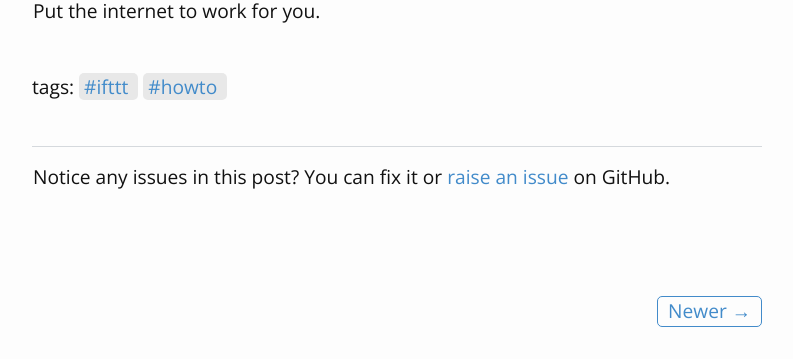
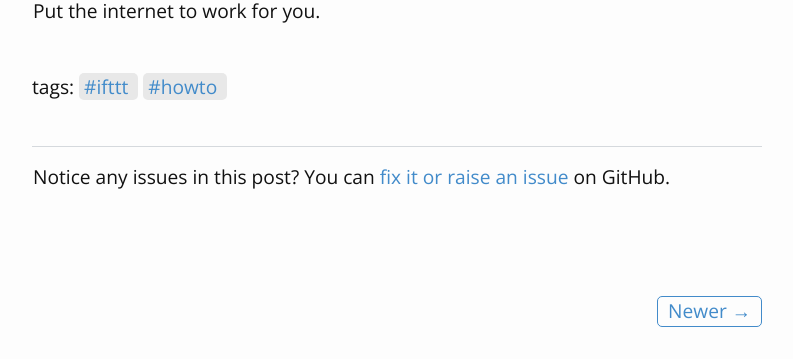
Before and after one commit to arjunnn/blog, a Jekyll site: the page built from _posts/2015-06-12-where-was-i.markdown, in a window 1280 px wide. Shown: the part 1174-1533 px from the top of the page, without its empty margins (243-1036 px from the left). Built offline with Jekyll 4.4.1, drawn with Linux system fonts in a browser that asks for light colours; some of the changed lines change nothing that is shown.

Commit message:
design changes

```diff
--- a/_layouts/post.html
+++ b/_layouts/post.html
@@ -30,7 +30,7 @@ layout: default
   </div>
   <br>
   <hr>
-  <p> Notice any issues in this post? You can fix it or <a href="https://github.com/arjunnn/blog/issues/new">raise an issue</a> on GitHub.</p>
+  <p> Notice any issues in this post? You can <a href="https://github.com/arjunnn/blog/issues/new">fix it or raise an issue</a> on GitHub.</p>
   <br>
   <div
   class="fb-like"
```
